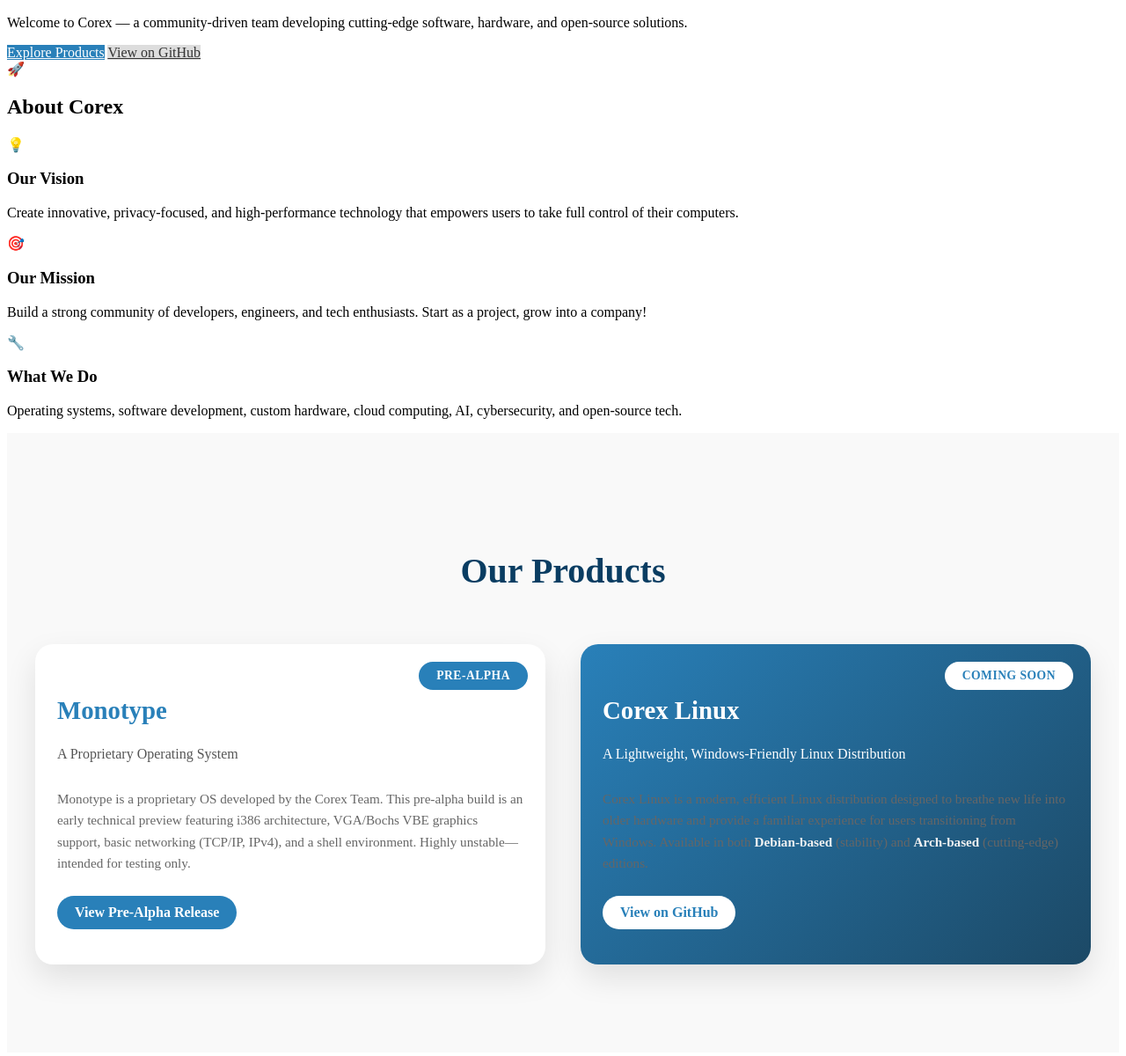
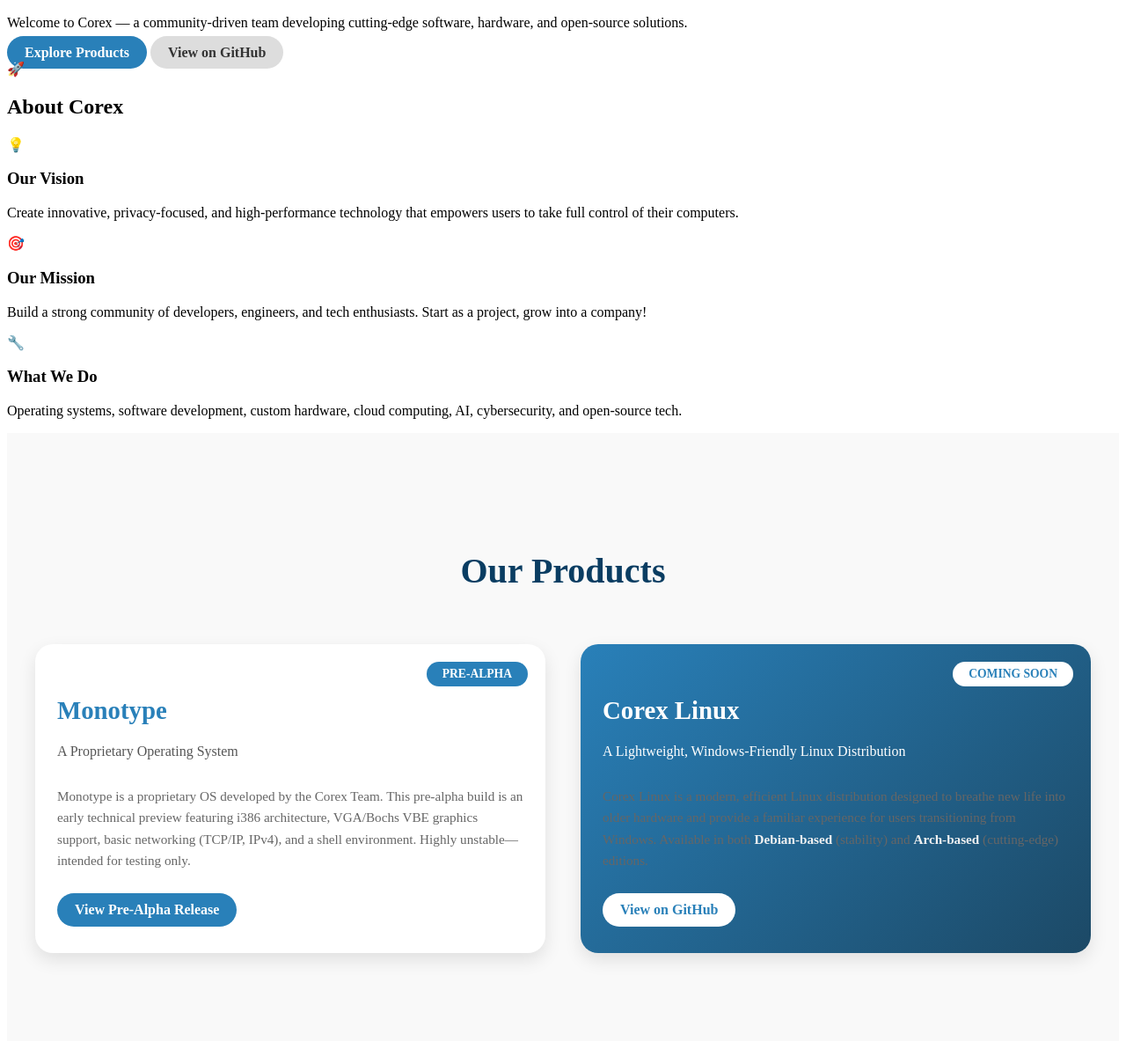
Before and after one commit to walter-322/corexteamweb, a plain HTML site: page index.html in a window 1280 px wide. Shown: the part 542-1742 px from the top of the page at 88% size. Drawn offline with Linux system fonts and the light colour scheme.

Commit message:
Update styles.css

```diff
--- a/styles.css
+++ b/styles.css
@@ -12,6 +12,7 @@
     font-weight: bold;
 }
 
+/* Grid for cards */
 .product-showcase {
     display: grid;
     grid-template-columns: repeat(auto-fit, minmax(300px, 1fr));
@@ -20,41 +21,42 @@
     margin: 0 auto;
 }
 
+/* Card base */
 .product-card {
     position: relative;
     background: #ffffff;
-    color: #333;
-    padding: 30px 25px 40px;
     border-radius: 20px;
-    box-shadow: 0 15px 35px rgba(0,0,0,0.1);
-    transition: all 0.3s ease;
+    box-shadow: 0 8px 20px rgba(0,0,0,0.1);
+    transition: transform 0.3s ease, box-shadow 0.3s ease;
     display: flex;
     flex-direction: column;
-    justify-content: space-between;
+    padding: 30px 25px;
 }
 
+/* Hover lift effect */
 .product-card:hover {
-    transform: translateY(-10px);
-    box-shadow: 0 25px 50px rgba(0,0,0,0.15);
+    transform: translateY(-15px);
+    box-shadow: 0 20px 40px rgba(0,0,0,0.15);
 }
 
+/* Badge */
 .product-badge {
     position: absolute;
     top: 20px;
     right: 20px;
     background: #2980b9;
     color: #fff;
-    padding: 8px 20px;
+    padding: 6px 18px;
     border-radius: 50px;
     font-weight: bold;
     font-size: 0.85rem;
     text-transform: uppercase;
-    letter-spacing: 0.5px;
 }
 
+/* Product title & tagline */
 .product-card h3 {
     font-size: 1.8rem;
-    margin-bottom: 8px;
+    margin-bottom: 5px;
     color: #2980b9;
 }
 
@@ -65,6 +67,7 @@
     color: #555;
 }
 
+/* Description */
 .product-description {
     font-size: 0.95rem;
     line-height: 1.6;
@@ -76,24 +79,21 @@
     color: #2980b9;
 }
 
+/* Buttons */
 .product-links {
     display: flex;
     gap: 15px;
     flex-wrap: wrap;
 }
 
-.product-links .btn {
-    padding: 10px 20px;
-    font-weight: 600;
-    border-radius: 50px;
-    text-decoration: none;
-    transition: all 0.3s ease;
-}
-
-/* Primary button */
 .btn-primary {
     background: #2980b9;
     color: #fff;
+    padding: 10px 20px;
+    border-radius: 50px;
+    text-decoration: none;
+    font-weight: 600;
+    transition: all 0.3s ease;
 }
 
 .btn-primary:hover {
@@ -101,10 +101,14 @@
     transform: scale(1.05);
 }
 
-/* Secondary button */
 .btn-secondary {
     background: #ddd;
     color: #333;
+    padding: 10px 20px;
+    border-radius: 50px;
+    text-decoration: none;
+    font-weight: 600;
+    transition: all 0.3s ease;
 }
 
 .btn-secondary:hover {
```
